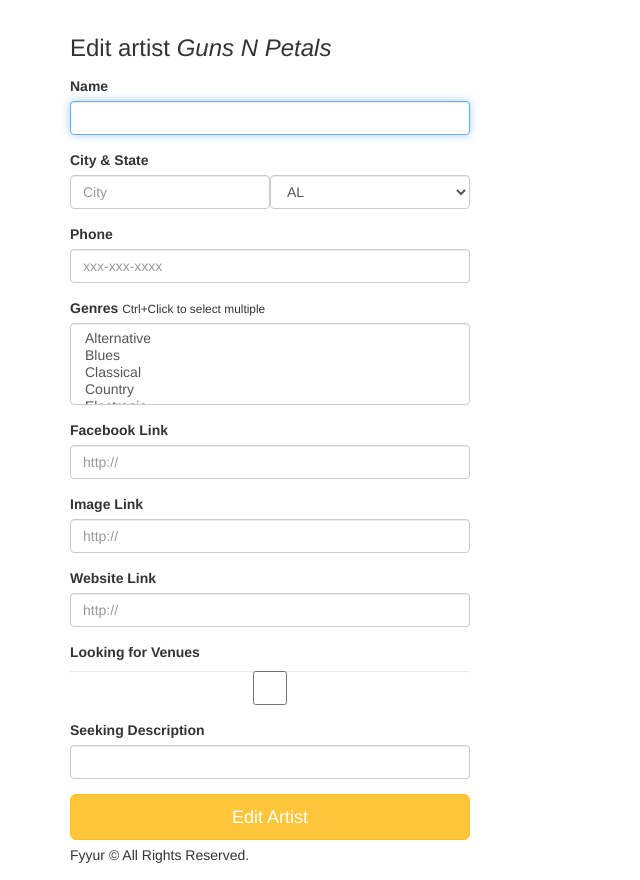
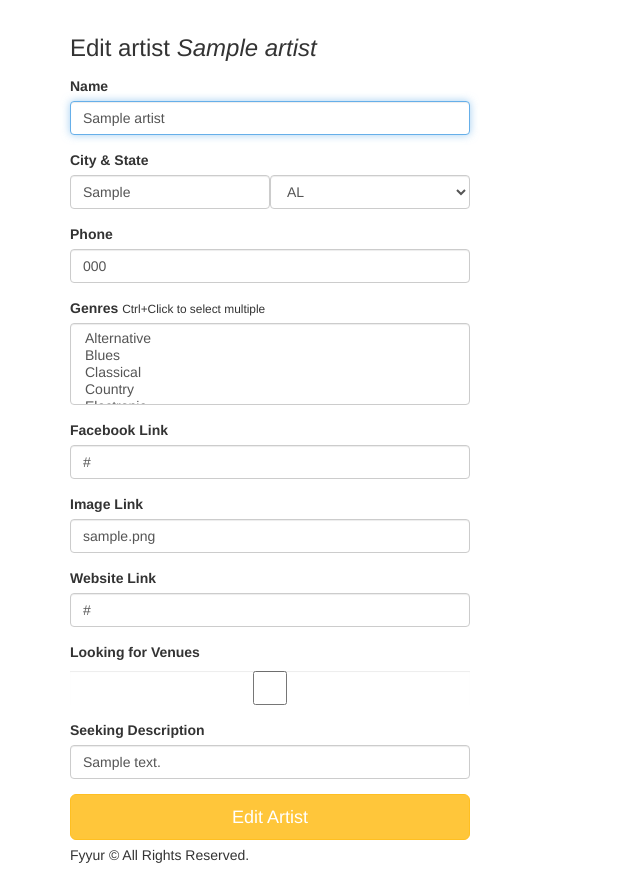
Before and after one commit to silasjimmy/Fyyur-Website, a Flask app: page /artists/1/edit in a window 1280 px wide. Shown: the part 60-940 px from the top of the page, without its empty margins (0-640 px from the left). Run offline with Flask 2, Linux system fonts and the light colour scheme; tables that the repository leaves empty hold one stand-in row (values such as "Sample post"); some libraries are stand-ins or nearby versions.

Commit message:
refactor: Implement route functions #4

```diff
--- a/01_fyyur/starter_code/app.py
+++ b/01_fyyur/starter_code/app.py
@@ -49,7 +49,7 @@ class Venue(db.Model):
 
     # TODO: implement any missing fields, as a database migration using Flask-Migrate
 
-    genres = db.Column(ARRAY(db.String(10)))
+    genres = db.Column(ARRAY(db.String()))
     website_link = db.Column(db.String(120))
     seeking_talent = db.Column(db.Boolean)
     seeking_description = db.Column(db.String(200))
@@ -79,7 +79,7 @@ class Artist(db.Model):
     # TODO: implement any missing fields, as a database migration using Flask-Migrate
 
     website_link = db.Column(db.String(120))
-    seeking_venues = db.Column(db.Boolean)
+    seeking_venue = db.Column(db.Boolean)
     seeking_description = db.Column(db.String(200))
     shows = db.relationship('Show', backref='artist', lazy=True)
 
@@ -125,10 +125,31 @@ app.jinja_env.filters['datetime'] = format_datetime
 
 def create_boolean_value(answer):
     '''
-    Returns True or False depending on the answer given.
+    Creates a boolean value.
+
+    Parameters:
+        answer (str): y for yes and n for no.
+    Returns:
+        bool (bool): True if y, False otherwise.
     '''
-    bool = True if answer == 'y' else False
-    return bool
+
+    bool_value = True if answer == 'y' else False
+    return bool_value
+
+def create_genre_list(genres_str):
+    '''
+    Creates a list of genres.
+    Parameters:
+        genres_str (str): string of genres, braces and commas.
+    Returns:
+        genres (list): list of genres.
+    '''
+
+    genres = ''.join(genres_str)
+    genres = genres.strip('{}')
+    genres = genres.split(',')
+
+    return genres
 
 #----------------------------------------------------------------------------#
 # Controllers.
@@ -147,46 +168,43 @@ def venues():
     # TODO: replace with real venues data.
     #       num_shows should be aggregated based on number of upcoming shows per venue.
 
-    venues = Venue.query.group_by(Venue.city)
-    print(venues)
+    cities = db.session.query(Venue.city, Venue.state).distinct(Venue.city, Venue.state).all()
 
-    data=[{
-      "city": "San Francisco",
-      "state": "CA",
-      "venues": [{
-        "id": 1,
-        "name": "The Musical Hop",
-        "num_upcoming_shows": 0,
-      }, {
-        "id": 3,
-        "name": "Park Square Live Music & Coffee",
-        "num_upcoming_shows": 1,
-      }]
-    }, {
-      "city": "New York",
-      "state": "NY",
-      "venues": [{
-        "id": 2,
-        "name": "The Dueling Pianos Bar",
-        "num_upcoming_shows": 0,
-      }]
-    }]
-    return render_template('pages/venues.html', areas=data)
+    venue_details = []
+
+    for city in cities:
+        venues = Venue.query.filter(Venue.city==city[0] and Venue.state==city[1]).all()
+        venue_details.append({
+            "city": city[0],
+            "state": city[1],
+            "venues": [{
+                "id": venue.id,
+                "name": venue.name,
+                "num_upcoming_shows": len(venue.upcoming_shows()),
+            } for venue in venues]
+        })
+
+    return render_template('pages/venues.html', areas=venue_details)
 
 @app.route('/venues/search', methods=['POST'])
 def search_venues():
-  # TODO: implement search on artists with partial string search. Ensure it is case-insensitive.
-  # seach for Hop should return "The Musical Hop".
-  # search for "Music" should return "The Musical Hop" and "Park Square Live Music & Coffee"
-  response={
-    "count": 1,
-    "data": [{
-      "id": 2,
-      "name": "The Dueling Pianos Bar",
-      "num_upcoming_shows": 0,
-    }]
-  }
-  return render_template('pages/search_venues.html', results=response, search_term=request.form.get('search_term', ''))
+    # TODO: implement search on artists with partial string search. Ensure it is case-insensitive.
+    # seach for Hop should return "The Musical Hop".
+    # search for "Music" should return "The Musical Hop" and "Park Square Live Music & Coffee"
+
+    search_term = request.form.get('search_term').lower()
+    venues_search = Venue.query.filter(Venue.name.ilike('%' + search_term + '%')).all()
+
+    results = {
+      "count": len(venues_search),
+      "data": [{
+          "id": venue.id,
+          "name": venue.name,
+          "num_upcoming_shows": len(venue.upcoming_shows()),
+      } for venue in venues_search]
+    }
+
+    return render_template('pages/search_venues.html', results=results, search_term=search_term)
 
 @app.route('/venues/<int:venue_id>')
 def show_venue(venue_id):
@@ -217,7 +235,7 @@ def show_venue(venue_id):
     venue_details = {
       "id": venue.id,
       "name": venue.name,
-      "genres": venue.genres,
+      "genres": create_genre_list(venue.genres),
       "address": venue.address,
       "city": venue.city,
       "state": venue.state,
@@ -233,44 +251,6 @@ def show_venue(venue_id):
       "upcoming_shows_count": len(venue.upcoming_shows())
     }
 
-    data3={
-      "id": 3,
-      "name": "Park Square Live Music & Coffee",
-      "genres": ["Rock n Roll", "Jazz", "Classical", "Folk"],
-      "address": "34 Whiskey Moore Ave",
-      "city": "San Francisco",
-      "state": "CA",
-      "phone": "415-000-1234",
-      "website": "https://www.parksquarelivemusicandcoffee.com",
-      "facebook_link": "https://www.facebook.com/ParkSquareLiveMusicAndCoffee",
-      "seeking_talent": False,
-      "image_link": "https://images.unsplash.com/photo-1485686531765-ba63b07845a7?ixlib=rb-1.2.1&ixid=eyJhcHBfaWQiOjEyMDd9&auto=format&fit=crop&w=747&q=80",
-      "past_shows": [{
-        "artist_id": 5,
-        "artist_name": "Matt Quevedo",
-        "artist_image_link": "https://images.unsplash.com/photo-1495223153807-b916f75de8c5?ixlib=rb-1.2.1&ixid=eyJhcHBfaWQiOjEyMDd9&auto=format&fit=crop&w=334&q=80",
-        "start_time": "2019-06-15T23:00:00.000Z"
-      }],
-      "upcoming_shows": [{
-        "artist_id": 6,
-        "artist_name": "The Wild Sax Band",
-        "artist_image_link": "https://images.unsplash.com/photo-1558369981-f9ca78462e61?ixlib=rb-1.2.1&ixid=eyJhcHBfaWQiOjEyMDd9&auto=format&fit=crop&w=794&q=80",
-        "start_time": "2035-04-01T20:00:00.000Z"
-      }, {
-        "artist_id": 6,
-        "artist_name": "The Wild Sax Band",
-        "artist_image_link": "https://images.unsplash.com/photo-1558369981-f9ca78462e61?ixlib=rb-1.2.1&ixid=eyJhcHBfaWQiOjEyMDd9&auto=format&fit=crop&w=794&q=80",
-        "start_time": "2035-04-08T20:00:00.000Z"
-      }, {
-        "artist_id": 6,
-        "artist_name": "The Wild Sax Band",
-        "artist_image_link": "https://images.unsplash.com/photo-1558369981-f9ca78462e61?ixlib=rb-1.2.1&ixid=eyJhcHBfaWQiOjEyMDd9&auto=format&fit=crop&w=794&q=80",
-        "start_time": "2035-04-15T20:00:00.000Z"
-      }],
-      "past_shows_count": 1,
-      "upcoming_shows_count": 1,
-    }
-    # data = list(filter(lambda d: d['id'] == venue_id, [data1, data2, data3]))[0]
     return render_template('pages/show_venue.html', venue=venue_details)
 
 #  Create Venue
@@ -317,12 +297,23 @@ def create_venue_submission():
 
 @app.route('/venues/<venue_id>', methods=['DELETE'])
 def delete_venue(venue_id):
-  # TODO: Complete this endpoint for taking a venue_id, and using
-  # SQLAlchemy ORM to delete a record. Handle cases where the session commit could fail.
+    # TODO: Complete this endpoint for taking a venue_id, and using
+    # SQLAlchemy ORM to delete a record. Handle cases where the session commit could fail.
 
-  # BONUS CHALLENGE: Implement a button to delete a Venue on a Venue Page, have it so that
-  # clicking that button delete it from the db then redirect the user to the homepage
-  return None
+    # try:
+    #     Venue.query.filter_by(id=venue_id).delete()
+    #     db.session.commit()
+    #     flash("Venue deleted successfully!")
+    # except:
+    #     db.session.rollback()
+    #     flash("Venue was not deleted. Something went wrong!")
+    # finally:
+    #     db.session.close()
+
+    # BONUS CHALLENGE: Implement a button to delete a Venue on a Venue Page, have it so that
+    # clicking that button delete it from the db then redirect the user to the homepage
+
+    return None
 
 #  Artists
 #  ----------------------------------------------------------------
@@ -344,18 +335,24 @@ def artists():
 
 @app.route('/artists/search', methods=['POST'])
 def search_artists():
-  # TODO: implement search on artists with partial string search. Ensure it is case-insensitive.
-  # seach for "A" should return "Guns N Petals", "Matt Quevado", and "The Wild Sax Band".
-  # search for "band" should return "The Wild Sax Band".
-  response={
-    "count": 1,
-    "data": [{
-      "id": 4,
-      "name": "Guns N Petals",
-      "num_upcoming_shows": 0,
-    }]
-  }
-  return render_template('pages/search_artists.html', results=response, search_term=request.form.get('search_term', ''))
+    # TODO: implement search on artists with partial string search. Ensure it is case-insensitive.
+    # seach for "A" should return "Guns N Petals", "Matt Quevado", and "The Wild Sax Band".
+    # search for "band" should return "The Wild Sax Band".
+
+    search_term = request.form.get('search_term').lower()
+
+    artists_search = Artist.query.filter(Artist.name.ilike('%' + search_term + '%')).all()
+
+    results = {
+      "count": len(artists_search),
+      "data": [{
+          "id": artist.id,
+          "name": artist.name,
+          "num_upcoming_shows": len(artist.upcoming_shows()),
+      } for artist in artists_search]
+    }
+
+    return render_template('pages/search_artists.html', results=results, search_term=search_term)
 
 @app.route('/artists/<int:artist_id>')
 def show_artist(artist_id):
@@ -386,68 +383,19 @@ def show_artist(artist_id):
     artist_details = {
       "id": artist.id,
       "name": artist.name,
-      "genres": artist.genres,
+      "genres": create_genre_list(artist.genres),
       "city": artist.city,
       "state": artist.state,
       "phone": artist.phone,
       "website": artist.website_link,
       "facebook_link": artist.facebook_link,
-      "seeking_venue": artist.seeking_venues,
+      "seeking_venue": artist.seeking_venue,
       "seeking_description": artist.seeking_description,
       "image_link": artist.image_link,
       "past_shows": past_shows,
       "upcoming_shows": upcoming_shows,
       "past_shows_count": len(artist.past_shows()),
       "upcoming_shows_count": len(artist.upcoming_shows())
-    }
-    data2={
-      "id": 5,
-      "name": "Matt Quevedo",
-      "genres": ["Jazz"],
-      "city": "New York",
-      "state": "NY",
-      "phone": "300-400-5000",
-      "facebook_link": "https://www.facebook.com/mattquevedo923251523",
-      "seeking_venue": False,
-      "image_link": "https://images.unsplash.com/photo-1495223153807-b916f75de8c5?ixlib=rb-1.2.1&ixid=eyJhcHBfaWQiOjEyMDd9&auto=format&fit=crop&w=334&q=80",
-      "past_shows": [{
-        "venue_id": 3,
-        "venue_name": "Park Square Live Music & Coffee",
-        "venue_image_link": "https://images.unsplash.com/photo-1485686531765-ba63b07845a7?ixlib=rb-1.2.1&ixid=eyJhcHBfaWQiOjEyMDd9&auto=format&fit=crop&w=747&q=80",
-        "start_time": "2019-06-15T23:00:00.000Z"
-      }],
-      "upcoming_shows": [],
-      "past_shows_count": 1,
-      "upcoming_shows_count": 0,
-    }
-    data3={
-      "id": 6,
-      "name": "The Wild Sax Band",
-      "genres": ["Jazz", "Classical"],
-      "city": "San Francisco",
-      "state": "CA",
-      "phone": "432-325-5432",
-      "seeking_venue": False,
-      "image_link": "https://images.unsplash.com/photo-1558369981-f9ca78462e61?ixlib=rb-1.2.1&ixid=eyJhcHBfaWQiOjEyMDd9&auto=format&fit=crop&w=794&q=80",
-      "past_shows": [],
-      "upcoming_shows": [{
-        "venue_id": 3,
-        "venue_name": "Park Square Live Music & Coffee",
-        "venue_image_link": "https://images.unsplash.com/photo-1485686531765-ba63b07845a7?ixlib=rb-1.2.1&ixid=eyJhcHBfaWQiOjEyMDd9&auto=format&fit=crop&w=747&q=80",
-        "start_time": "2035-04-01T20:00:00.000Z"
-      }, {
-        "venue_id": 3,
-        "venue_name": "Park Square Live Music & Coffee",
-        "venue_image_link": "https://images.unsplash.com/photo-1485686531765-ba63b07845a7?ixlib=rb-1.2.1&ixid=eyJhcHBfaWQiOjEyMDd9&auto=format&fit=crop&w=747&q=80",
-        "start_time": "2035-04-08T20:00:00.000Z"
-      }, {
-        "venue_id": 3,
-        "venue_name": "Park Square Live Music & Coffee",
-        "venue_image_link": "https://images.unsplash.com/photo-1485686531765-ba63b07845a7?ixlib=rb-1.2.1&ixid=eyJhcHBfaWQiOjEyMDd9&auto=format&fit=crop&w=747&q=80",
-        "start_time": "2035-04-15T20:00:00.000Z"
-      }],
-      "past_shows_count": 0,
-      "upcoming_shows_count": 3,
     }
 
     return render_template('pages/show_artist.html', artist=artist_details)
@@ -457,54 +405,48 @@ def show_artist(artist_id):
 @app.route('/artists/<int:artist_id>/edit', methods=['GET'])
 def edit_artist(artist_id):
   form = ArtistForm()
-  artist={
-    "id": 4,
-    "name": "Guns N Petals",
-    "genres": ["Rock n Roll"],
-    "city": "San Francisco",
-    "state": "CA",
-    "phone": "326-123-5000",
-    "website": "https://www.gunsnpetalsband.com",
-    "facebook_link": "https://www.facebook.com/GunsNPetals",
-    "seeking_venue": True,
-    "seeking_description": "Looking for shows to perform at in the San Francisco Bay Area!",
-    "image_link": "https://images.unsplash.com/photo-1549213783-8284d0336c4f?ixlib=rb-1.2.1&ixid=eyJhcHBfaWQiOjEyMDd9&auto=format&fit=crop&w=300&q=80"
-  }
 
   # TODO: populate form with fields from artist with ID <artist_id>
+  artist = Artist.query.get(artist_id)
+
   return render_template('forms/edit_artist.html', form=form, artist=artist)
 
 @app.route('/artists/<int:artist_id>/edit', methods=['POST'])
 def edit_artist_submission(artist_id):
-  # TODO: take values from the form submitted, and update existing
-  # artist record with ID <artist_id> using the new attributes
+    # TODO: take values from the form submitted, and update existing
+    # artist record with ID <artist_id> using the new attributes
+    artist_details = request.form
 
-  return redirect(url_for('show_artist', artist_id=artist_id))
+    try:
+        artist = Artist.query.get(artist_id)
+        artist.name = artist_details.get('name')
+        artist.city = artist_details.get('city')
+        artist.state = artist_details.get('state')
+        artist.phone = artist_details.get('phone')
+        artist.genres = artist_details.getlist('genres')
+        artist.image_link = artist_details.get('image_link')
+        artist.facebook_link = artist_details.get('facebook_link')
+        artist.website_link = artist_details.get('website_link')
+        artist.seeking_venue = create_boolean_value(artist_details.get('seeking_venue'))
+        artist.seeking_description = artist_details.get('seeking_description')
+        db.session.commit()
+        flash('Artist ' + request.form['name'] + ' was successfully updated!')
+    except:
+        db.session.rollback()
+        flash('Artist ' + request.form['name'] + ' was not updated. Something went wrong.')
+    finally:
+        db.session.close()
+
+    return redirect(url_for('show_artist', artist_id=artist_id))
 
 @app.route('/venues/<int:venue_id>/edit', methods=['GET'])
 def edit_venue(venue_id):
-  form = VenueForm()
+    form = VenueForm()
 
-  # TODO: populate form with values from venue with ID <venue_id>
+    # TODO: populate form with values from venue with ID <venue_id>
+    venue = Venue.query.get(venue_id)
 
-  venue = Venue.query.filter_by(id=venue_id).first()
-
-  venue_details = {
-    "id": venue.id,
-    "name": venue.name,
-    "genres": ["Jazz", "Reggae", "Swing", "Classical", "Folk"],
-    "address": venue.address,
-    "city": venue.city,
-    "state": venue.state,
-    "phone": venue.phone,
-    "website": venue.website,
-    "facebook_link": venue.facebook_link,
-    "seeking_talent": False,
-    "seeking_description": venue.description,
-    "image_link": venue.seeking_description
-  }
-
-  return render_template('forms/edit_venue.html', form=form, venue=venue_details)
+    return render_template('forms/edit_venue.html', form=form, venue=venue)
 
 @app.route('/venues/<int:venue_id>/edit', methods=['POST'])
 def edit_venue_submission(venue_id):
@@ -527,8 +469,10 @@ def edit_venue_submission(venue_id):
         venue.seeking_talent = create_boolean_value(venue_details.get("seeking_talent"))
         venue.seeking_description = venue_details.get("seeking_description")
         db.session.commit()
+        flash('Venue ' + request.form['name'] + ' was successfully updated!')
     except:
         db.session.rollback()
+        flash('Venue ' + request.form['name'] + ' was not updated. Something went wrong.')
     finally:
         db.session.close()
 
@@ -560,7 +504,7 @@ def create_artist_submission():
             image_link=artist_details.get('image_link'),
             facebook_link=artist_details.get('facebook_link'),
             website_link=artist_details.get('website_link'),
-            seeking_venues=create_boolean_value(artist_details.get('seeking_venue')),
+            seeking_venue=create_boolean_value(artist_details.get('seeking_venue')),
             seeking_description=artist_details.get('seeking_description')
             )
         db.session.add(artist)
@@ -574,6 +518,20 @@ def create_artist_submission():
         db.session.close()
 
     return render_template('pages/home.html')
+
+@app.route('/artists/<artist_id>', methods=['DELETE'])
+def delete_artist(artist_id):
+    # try:
+    #     Artist.query.filter_by(id=venue_id).delete()
+    #     db.session.commit()
+    #     flash("Artist was deleted successfully!")
+    # except:
+    #     db.session.rollback()
+    #     flash("Artist was not deleted. Something went wrong!")
+    # finally:
+    #     db.session.close()
+
+    return None
 
 
 #  Shows
--- a/01_fyyur/starter_code/static/css/main.css
+++ b/01_fyyur/starter_code/static/css/main.css
@@ -101,9 +101,13 @@ ul.items {
   padding: 0;
   margin: 0;
 }
+ul.items > li {
+  display: flex;
+  flex-direction: row;
+}
 ul.items > li > a {
   margin-bottom: 15px;
-  display: flex;
+  display: inline-flex;
   color: initial;
   text-decoration: initial;
 }
@@ -112,7 +116,6 @@ ul.items > li > a > i {
 }
 ul.items > li:hover {
   color: orange;
-  cursor: pointer;
 }
 ul.items > li:hover h5 {
   color: orange;
--- a/01_fyyur/starter_code/static/js/plugins.js
+++ b/01_fyyur/starter_code/static/js/plugins.js
@@ -17,3 +17,22 @@ window.log = function(){
 
 
 // place any jQuery/helper plugins in here, instead of separate, slower script files.
+if (document.querySelector('#delete-venue') != null) {
+  document.querySelector('#delete-venue').addEventListener('click', e => {
+    let venue_id = e.target.dataset.id;
+
+    fetch('/venues/' + venue_id, {
+      method: 'DELETE'
+    });
+  })
+}
+
+if (document.querySelector('#delete-artist') != null) {
+  document.querySelector('#delete-artist').addEventListener('click', e => {
+    let artist_id = e.target.dataset.id;
+
+    fetch('/artists/' + artist_id, {
+      method: 'DELETE'
+    });
+  })
+}
--- a/01_fyyur/starter_code/templates/forms/edit_artist.html
+++ b/01_fyyur/starter_code/templates/forms/edit_artist.html
@@ -6,22 +6,22 @@
       <h3 class="form-heading">Edit artist <em>{{ artist.name }}</em></h3>
       <div class="form-group">
         <label for="name">Name</label>
-        {{ form.name(class_ = 'form-control', autofocus = true) }}
+        {{ form.name(class_ = 'form-control', autofocus = true, value = artist.name) }}
       </div>
       <div class="form-group">
           <label>City & State</label>
           <div class="form-inline">
             <div class="form-group">
-              {{ form.city(class_ = 'form-control', placeholder='City', autofocus = true) }}
+              {{ form.city(class_ = 'form-control', autofocus = true, value = artist.city) }}
             </div>
             <div class="form-group">
-              {{ form.state(class_ = 'form-control', placeholder='State', autofocus = true) }}
+              {{ form.state(class_ = 'form-control', autofocus = true, value = artist.state) }}
             </div>
           </div>
       </div>
       <div class="form-group">
           <label for="phone">Phone</label>
-          {{ form.phone(class_ = 'form-control', placeholder='xxx-xxx-xxxx', autofocus = true) }}
+          {{ form.phone(class_ = 'form-control', autofocus = true, value = artist.phone) }}
         </div>
       <div class="form-group">
         <label for="genres">Genres</label>
@@ -30,17 +30,17 @@
       </div>
       <div class="form-group">
           <label for="facebook_link">Facebook Link</label>
-          {{ form.facebook_link(class_ = 'form-control', placeholder='http://', autofocus = true) }}
+          {{ form.facebook_link(class_ = 'form-control', autofocus = true, value = artist.facebook_link) }}
         </div>
 
       <div class="form-group">
           <label for="image_link">Image Link</label>
-          {{ form.image_link(class_ = 'form-control', placeholder='http://', autofocus = true) }}
+          {{ form.image_link(class_ = 'form-control', autofocus = true, value = artist.image_link) }}
       </div>
 
       <div class="form-group">
             <label for="website_link">Website Link</label>
-            {{ form.website_link(class_ = 'form-control', placeholder='http://', autofocus = true) }}
+            {{ form.website_link(class_ = 'form-control', autofocus = true, value = artist.website_link) }}
       </div>
 
       <div class="form-group">
@@ -50,7 +50,7 @@
 
       <div class="form-group">
           <label for="seeking_description">Seeking Description</label>
-          {{ form.seeking_description(class_ = 'form-control', autofocus = true) }}
+          {{ form.seeking_description(class_ = 'form-control', autofocus = true, value = artist.seeking_description) }}
       </div>
 
       <input type="submit" value="Edit Artist" class="btn btn-primary btn-lg btn-block">
--- a/01_fyyur/starter_code/templates/forms/new_show.html
+++ b/01_fyyur/starter_code/templates/forms/new_show.html
@@ -18,7 +18,7 @@
           <label for="start_time">Start Time</label>
           {{ form.start_time(class_ = 'form-control', placeholder='YYYY-MM-DD HH:MM', autofocus = true) }}
         </div>
-      <input type="submit" value="Create Venue" class="btn btn-primary btn-lg btn-block">
+      <input type="submit" value="Create Show" class="btn btn-primary btn-lg btn-block">
     </form>
   </div>
 {% endblock %}
--- a/01_fyyur/starter_code/templates/pages/show_artist.html
+++ b/01_fyyur/starter_code/templates/pages/show_artist.html
@@ -73,5 +73,6 @@
 </section>
 
 <a href="/artists/{{ artist.id }}/edit"><button class="btn btn-primary btn-lg">Edit</button></a>
+<button id="delete-artist" data-id={{artist.id}} class="btn btn-primary btn-lg">Delete</button>
 
 {% endblock %}
--- a/01_fyyur/starter_code/templates/pages/show_venue.html
+++ b/01_fyyur/starter_code/templates/pages/show_venue.html
@@ -76,5 +76,6 @@
 </section>
 
 <a href="/venues/{{ venue.id }}/edit"><button class="btn btn-primary btn-lg">Edit</button></a>
+<button id="delete-venue" data-id={{venue.id}} class="btn btn-primary btn-lg">Delete</button>
 
 {% endblock %}
```
Also changed, not shown: 01_fyyur/starter_code/migrations/versions/55a5b58b1b59_.py (added, +30 -0 lines), 01_fyyur/starter_code/templates/forms/edit_venue.html (+9 -9 lines), 01_fyyur/starter_code/templates/pages/venues.html (line endings or trailing spaces).
